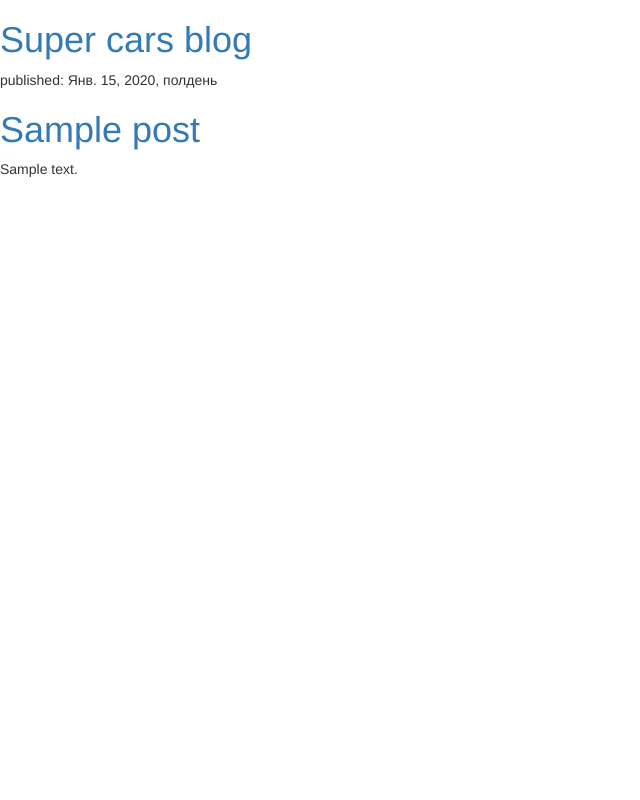
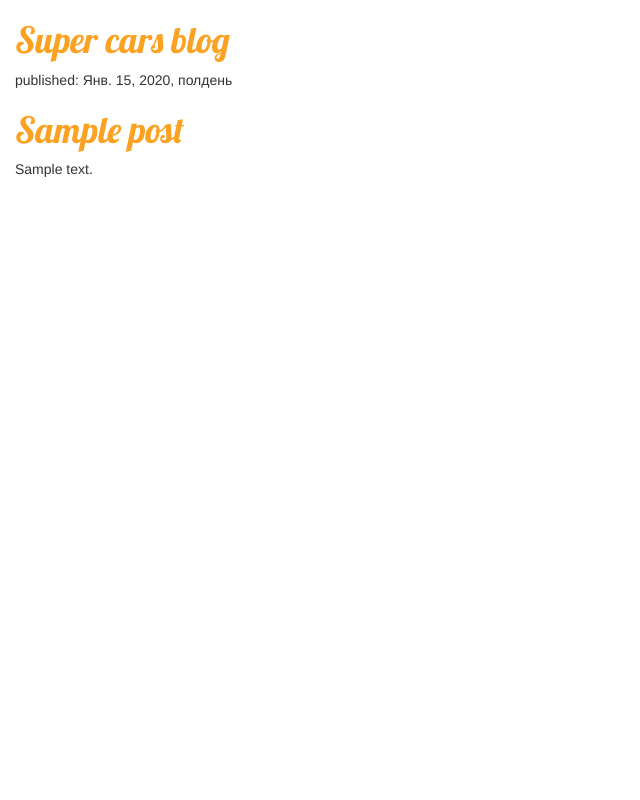
Before and after one commit to bombus29/my-blog, a Django app: template blog/templates/blog/post_list.html in a window 1280 px wide. Shown: the whole page, without its empty margins (0-640 px from the left). Run offline with Django 3.2, Linux system fonts and the light colour scheme; the template is opened without the code that fills it: values that come from a table or form of the project are taken from there, others are empty; tables that the repository leaves empty hold one stand-in row (values such as "Sample post"); some libraries are stand-ins or nearby versions.

Commit message:
connect the templates

```diff
--- /dev/null
+++ b/blog/static/css/blog.css
@@ -0,0 +1,8 @@
+h1 a {
+    color: #FCA223;
+    font-family: 'Lobster';
+}
+
+body {
+    padding-left: 15px;
+}
--- a/blog/templates/blog/post_list.html
+++ b/blog/templates/blog/post_list.html
@@ -1,15 +1,25 @@
+{% load staticfiles %}
+<html>
 <head>
+    <title>Super cars blog</title>
     <link rel="stylesheet" href="//maxcdn.bootstrapcdn.com/bootstrap/3.2.0/css/bootstrap.min.css">
     <link rel="stylesheet" href="//maxcdn.bootstrapcdn.com/bootstrap/3.2.0/css/bootstrap-theme.min.css">
+    <link href="https://fonts.googleapis.com/css?family=Lobster&subset=latin,cyrillic" rel="stylesheet" type="text/css">
+    <link rel="stylesheet" href="{% static 'css/blog.css' %}">
 </head>
+<body>
 <div>
     <h1><a href="/">Super cars blog</a></h1>
+
 </div>
 
 {% for post in posts %}
+
     <div>
         <p>published: {{ post.published_date }}</p>
         <h1><a href="">{{ post.title }}</a></h1>
         <p>{{ post.text|linebreaksbr }}</p>
     </div>
 {% endfor %}
+</body>
+</html>
--- a/blog/views.py
+++ b/blog/views.py
@@ -1,8 +1,7 @@
 from django.shortcuts import render
+from django.utils import timezone
 from .models import Post
-from django.utils import timezone
-
 # Create your views here.
 def post_list(request):
-	posts = Post.objects.filter(published_date__lte=timezone.now()).order_by('published_date')
+	posts = Post.objects.all()
 	return render(request, 'blog/post_list.html', {'posts': posts})
```
